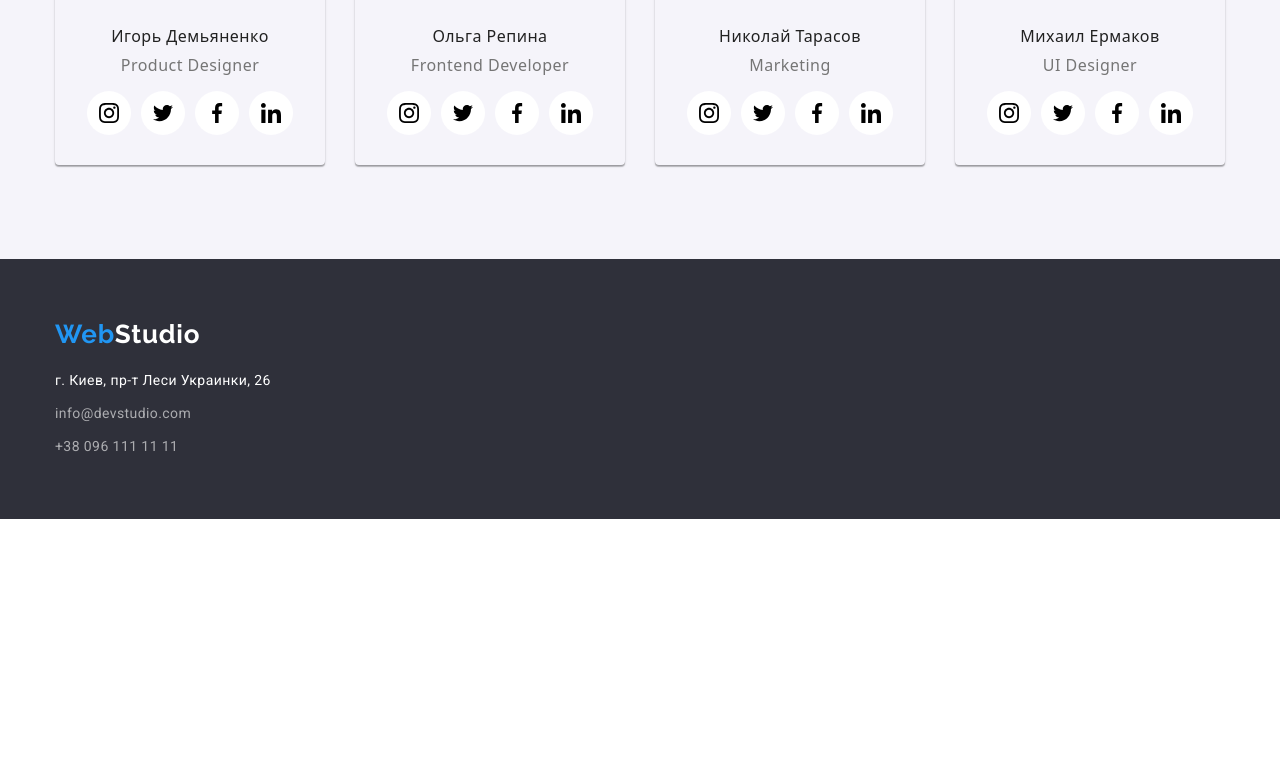
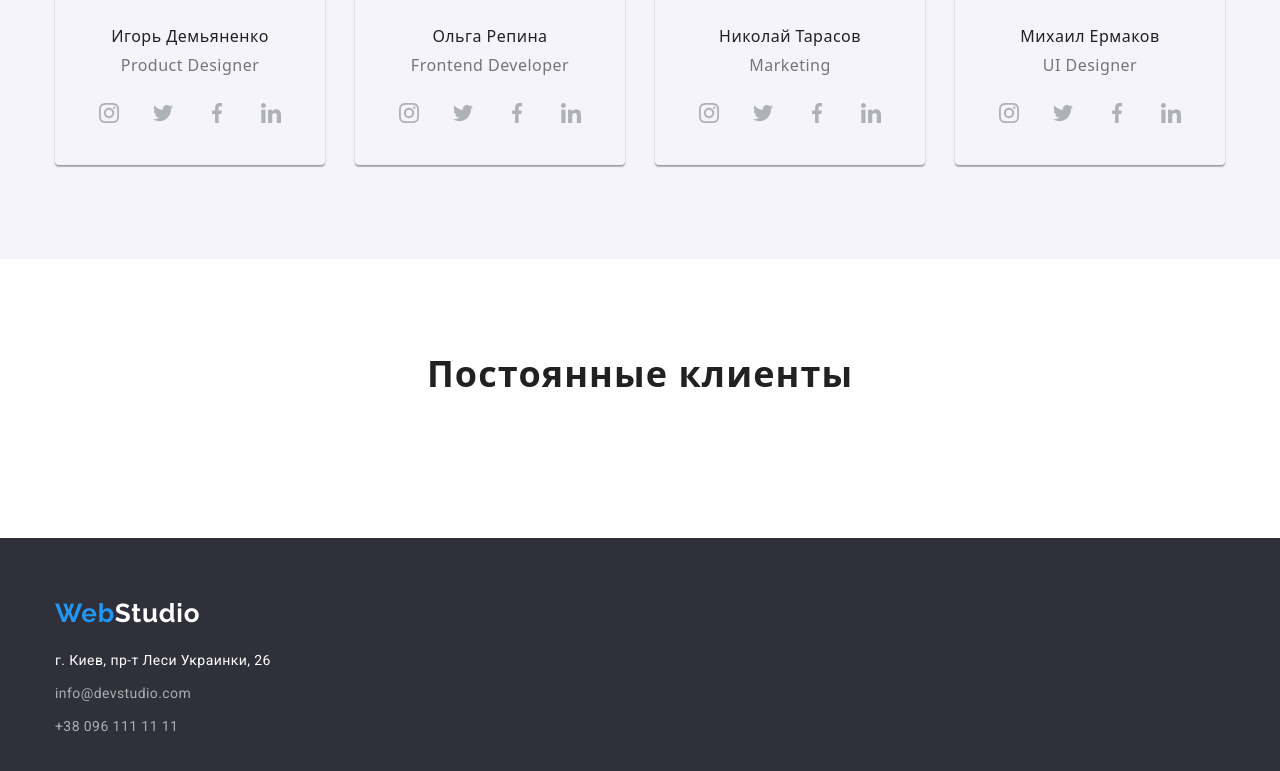
Before and after one commit to AnnaSobova/goit-markup-hw-04, a plain HTML site: page index.html in a window 1280 px wide. Shown: the part 2053-2824 px from the top of the page. Before the commit the page ends 2572 px from the top, so only its background shows below. Drawn offline with nearby package versions, Linux system fonts and the light colour scheme.

Commit message:
with block clients

```diff
--- a/index.html
+++ b/index.html
@@ -231,6 +231,11 @@
                 </ul>
              </div>
             </section>
+            <section class="section">
+                <div class="container">
+                    <h1 class="block_name "> Постоянные клиенты</h1>
+                </div>
+            </section>
         </main>
         <footer class="dark-thema">
             <div class="container">
@@ -240,6 +245,7 @@
             <li class="foot-space-item"><a class="link_adress link list " href="https://goo.gl/maps/NwRdtHwd14dd7Rub6" target="_blank" rel="noopener noreferrer" >г. Киев, пр-т Леси Украинки, 26</a></li>
             <li class="foot-space-item"><a class="contact-mail-foot link list" href="mail:info@devstudio.com">info@devstudio.com</a></li>
             <li class="foot-space-item"><a class="contact-number-foot  link list" href="tel:+380961111111">+38 096 111 11 11</a></li>
+
         </ul>
         </address>
 
--- a/styles.css
+++ b/styles.css
@@ -337,12 +337,26 @@ img {
   justify-content: center;
   width: 44px;
   height: 44px;
-  background-color: #ffffff;
+  background-color: none;
   border-radius: 50%;
 }
 
-.social-list-link.social-list-icon {
+.social-list-icon {
   fill: var(--icon-grey-main-color);
+}
+
+/* .social-list-icon:hover,
+.social-list-icon:focus {
+  fill: #ffffff;
+} */
+
+.social-list-link:hover,
+.social-list-link:focus {
+  background-color: var(--accent-color);
+}
+
+.social-list-link:hover .social-list-icon {
+  fill: #ffffff;
 }
 
 .social-list-item {
@@ -420,6 +434,10 @@ img {
 /* projects cards finish */
 /* portfolio end */
 
+/* clients block section start */
+
+/* clients block section finish */
+
 /* footer start */
 
 .dark-thema {
```
